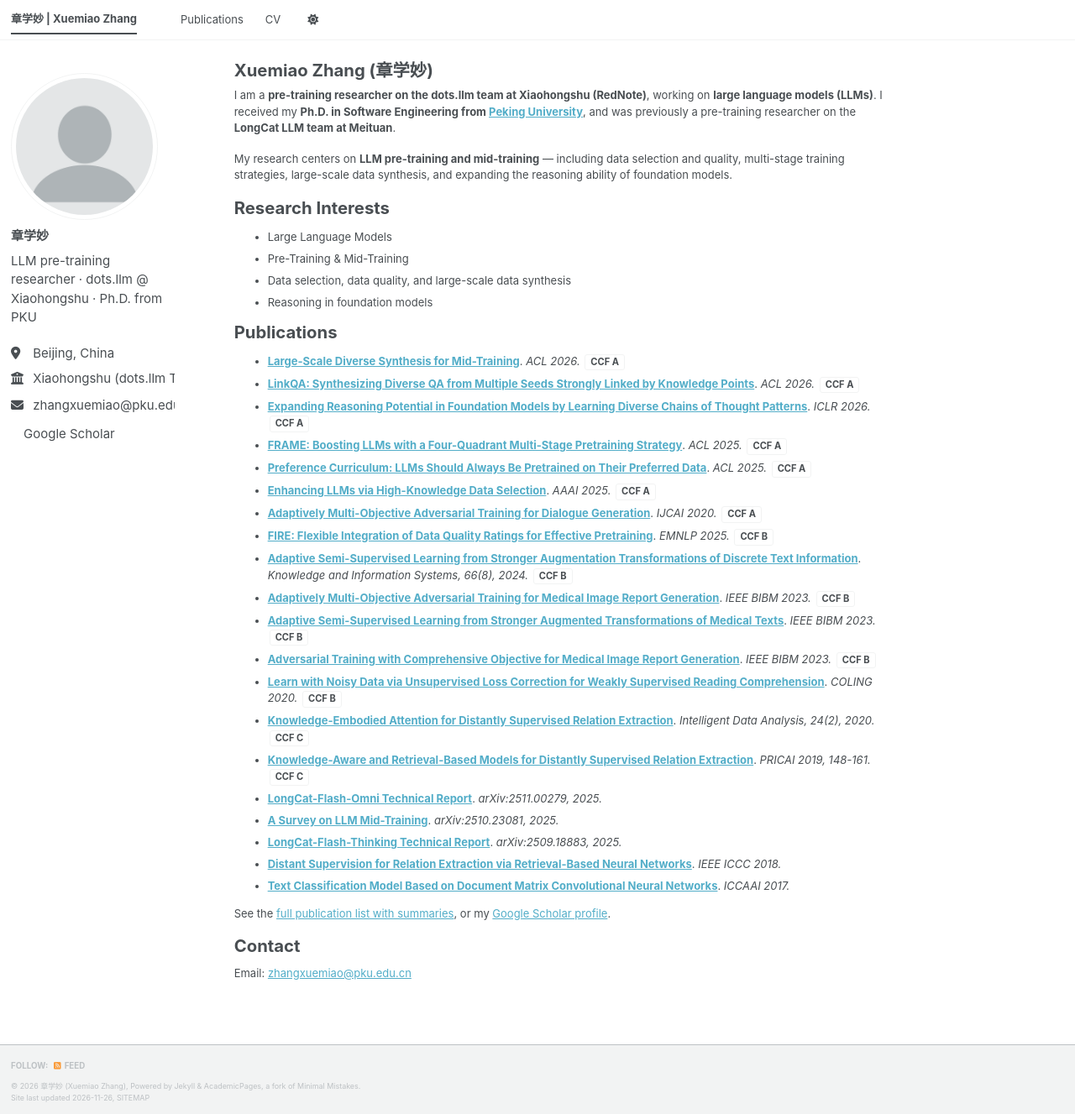
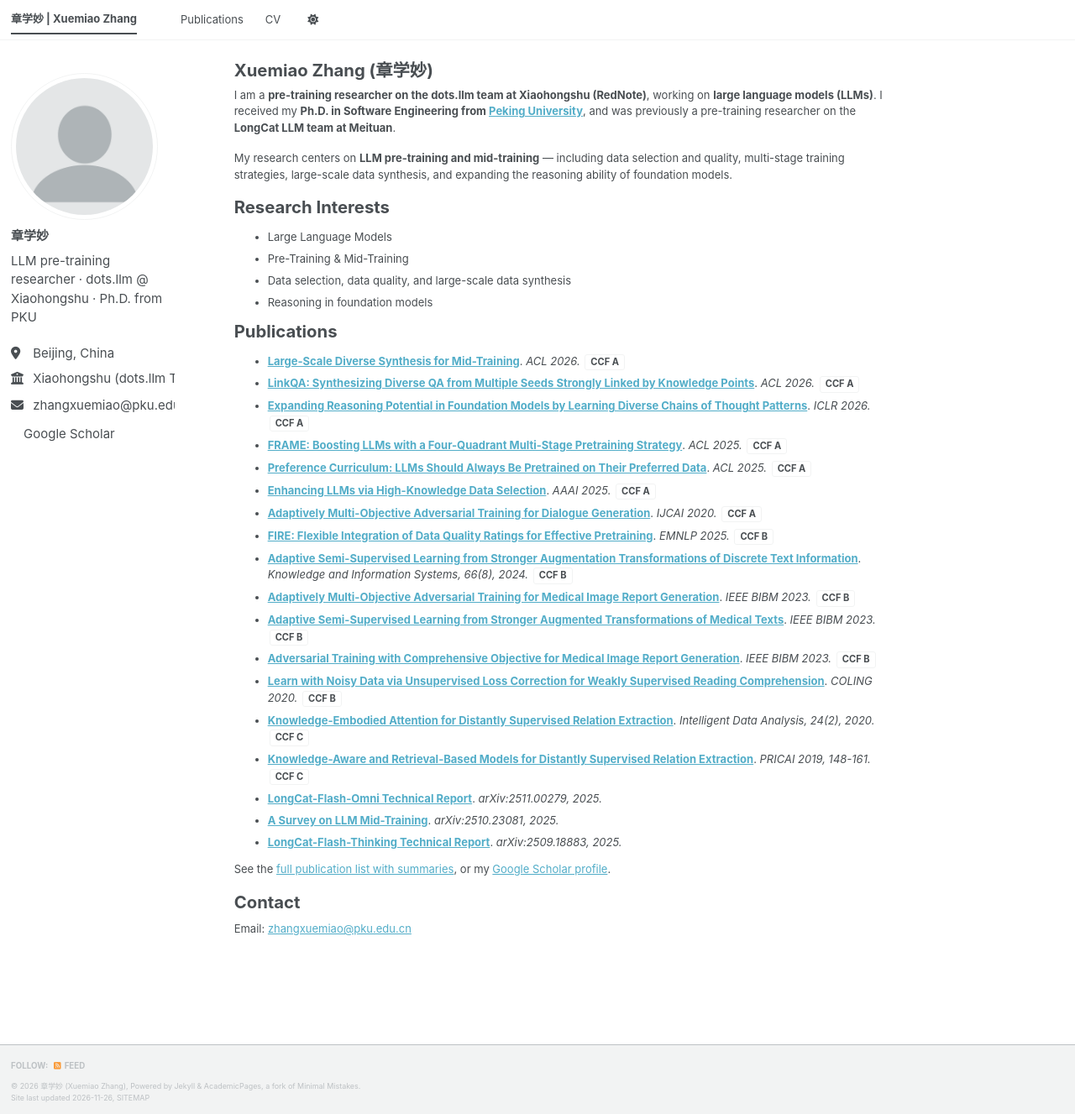
Before and after one commit to zhangxuemiao/zhangxuemiao.github.io, a Jekyll site: the page built from _pages/about.md, in a window 1280 px wide and 1327 px high. Shown: the whole window at 84% size. Built offline with Jekyll 4.4.1, drawn with Linux system fonts in a browser that asks for light colours; a style sheet for code colours, icons or effects is not loaded.

Commit message:
Home: drop the ICCC 2018 and ICCAAI 2017 entries
Both remain on the full publications page and the CV.

Co-Authored-By: Claude Opus 5 <noreply@anthropic.com>

```diff
--- a/_pages/about.md
+++ b/_pages/about.md
@@ -39,8 +39,6 @@ Publications
 - [**LongCat-Flash-Omni Technical Report**]({{ site.baseurl }}/publication/2025-11-01-longcat-flash-omni). *arXiv:2511.00279, 2025.*
 - [**A Survey on LLM Mid-Training**]({{ site.baseurl }}/publication/2025-10-27-survey-llm-mid-training). *arXiv:2510.23081, 2025.*
 - [**LongCat-Flash-Thinking Technical Report**]({{ site.baseurl }}/publication/2025-09-23-longcat-flash-thinking). *arXiv:2509.18883, 2025.*
-- [**Distant Supervision for Relation Extraction via Retrieval-Based Neural Networks**]({{ site.baseurl }}/publication/2018-12-01-distant-supervision-retrieval). *IEEE ICCC 2018.*
-- [**Text Classification Model Based on Document Matrix Convolutional Neural Networks**]({{ site.baseurl }}/publication/2017-12-01-text-classification-cnn). *ICCAAI 2017.*
 
 See the [full publication list with summaries]({{ site.baseurl }}/publications/), or my [Google Scholar profile]({{ site.author.googlescholar }}).
 
```
